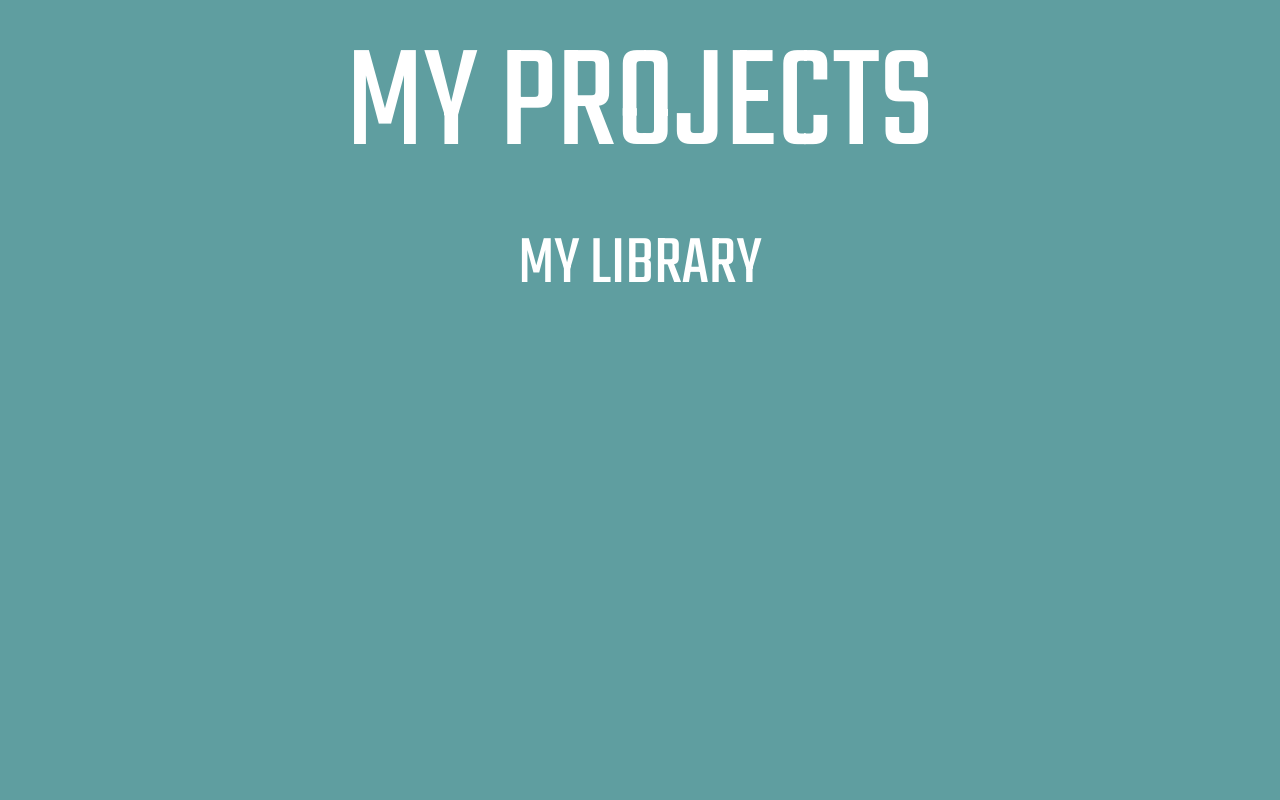
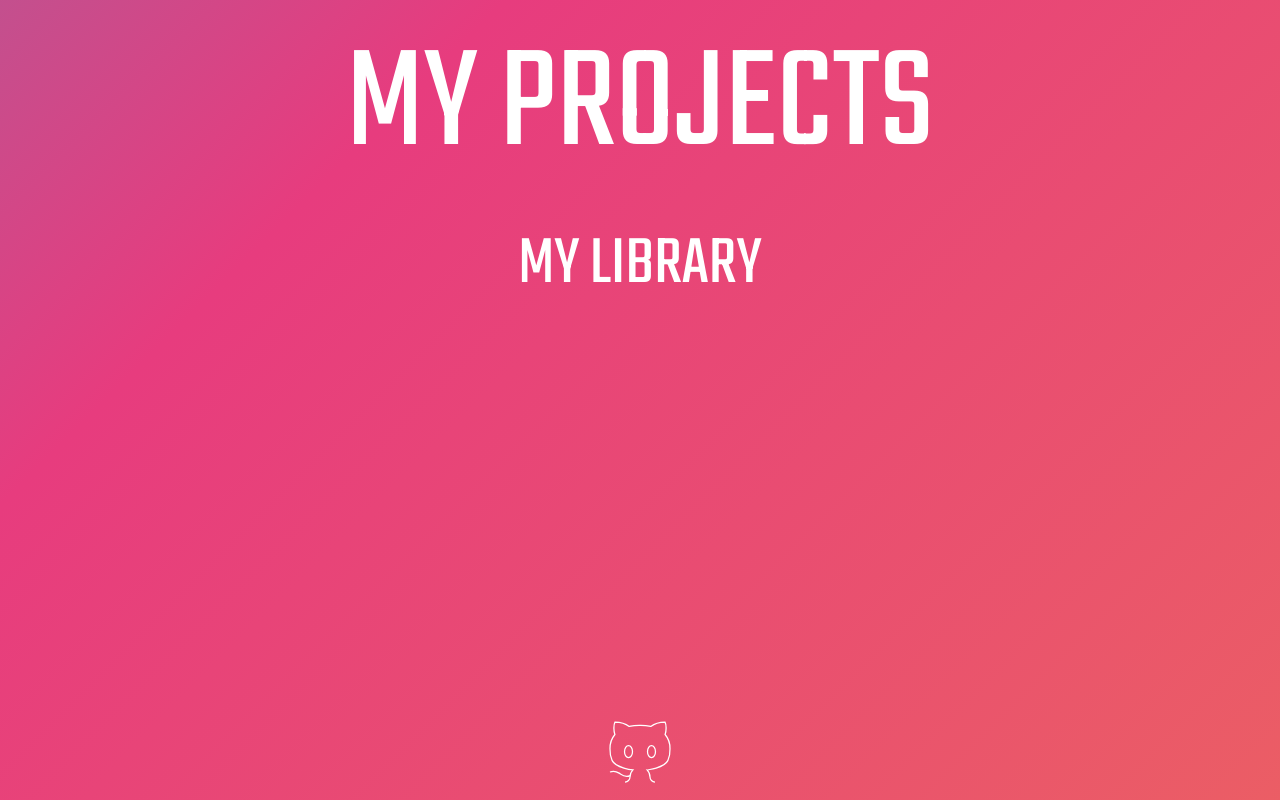
Before and after one commit to exp1x1/my-js, a website: page index.html in a window 1280 px wide. Drawn offline with Linux system fonts and the light colour scheme.

Commit message:
made some changes

```diff
--- a/index.html
+++ b/index.html
@@ -8,14 +8,16 @@
   <title>My Projects</title>
 </head>
 <body>
-  <div class="navbar">
-    MY PROJECTS
-  </div>
   <div class="container">
-    <a href="./project-my-library/index.html">MY LIBRARY</a>
+    <div class="navbar">
+      MY PROJECTS
+    </div>
+    <div class="container">
+      <a href="./project-my-library/index.html">MY LIBRARY</a>
+    </div>
   </div>
   <div class="footer">
-
+    <a href="https://github.com/exp1x1/my-js"><img src="./project-my-library/pic/github-svgrepo-com.svg" alt="github-logo"></a>
   </div>
 </body>
 </html>
--- a/project-my-library/style.css
+++ b/project-my-library/style.css
@@ -9,7 +9,7 @@
 
 @font-face {
   font-family: "roboto";
-  src: url(/fonts/ROBOTO/Roboto-Regular.ttf);
+  src: url(./fonts/ROBOTO/Roboto-Regular.ttf);
 }
 
 * {
@@ -24,6 +24,8 @@
   max-height: 100%;
 }
 
+
+
 .main {
   display: grid;
   height: 100%;
@@ -32,7 +34,7 @@
 }
 
 /* adjust navbar */
-nav {
+.nav {
   grid-column: 1/3;
   display: flex;
   width: 100%;
@@ -40,7 +42,6 @@
   justify-content: center;
   align-items: center;
   background-color: var(--primary-color);
-  -webkit-text-stroke: 1px rgba(0, 0, 0, 0.1);
   color: var(--secondry-color-white);
   margin: auto;
   box-shadow: 0 6px 7px -7px rgba(0, 0, 0, 0.45);
@@ -48,8 +49,18 @@
   top: 0px;
 }
 
+.nav > a {
+  /* justify-self: flex-start; */
+}
+.nav img {
+  width: 3rem;
+}
+
 /* title : my library */
 .title {
+  display: flex;
+  justify-content: center;
+  width: 90%;
   font-size: 3.3rem;
 }
 
@@ -139,4 +150,12 @@
   background-color: var(--primary-color);
   grid-column: 1/3;
   box-shadow: 0 -6px 7px -7px rgba(0, 0, 0, 0.45);
+  display: flex;
+  justify-content: center;
+  align-items: center;
 }
+
+.footer img {
+  width: 2.3rem;
+  border-radius: 50%;
+}
--- /dev/null
+++ b/project-tic-tac-toe/reset.css
@@ -0,0 +1,48 @@
+/* http://meyerweb.com/eric/tools/css/reset/
+   v2.0 | 20110126
+   License: none (public domain)
+*/
+
+html, body, div, span, applet, object, iframe,
+h1, h2, h3, h4, h5, h6, p, blockquote, pre,
+a, abbr, acronym, address, big, cite, code,
+del, dfn, em, img, ins, kbd, q, s, samp,
+small, strike, strong, sub, sup, tt, var,
+b, u, i, center,
+dl, dt, dd, ol, ul, li,
+fieldset, form, label, legend,
+table, caption, tbody, tfoot, thead, tr, th, td,
+article, aside, canvas, details, embed,
+figure, figcaption, footer, header, hgroup,
+menu, nav, output, ruby, section, summary,
+time, mark, audio, video {
+	margin: 0;
+	padding: 0;
+	border: 0;
+	font-size: 100%;
+	font: inherit;
+	vertical-align: baseline;
+}
+/* HTML5 display-role reset for older browsers */
+article, aside, details, figcaption, figure,
+footer, header, hgroup, menu, nav, section {
+	display: block;
+}
+body {
+	line-height: 1;
+}
+ol, ul {
+	list-style: none;
+}
+blockquote, q {
+	quotes: none;
+}
+blockquote:before, blockquote:after,
+q:before, q:after {
+	content: '';
+	content: none;
+}
+table {
+	border-collapse: collapse;
+	border-spacing: 0;
+}
--- a/project-tic-tac-toe/style.css
+++ b/project-tic-tac-toe/style.css
@@ -0,0 +1,3 @@
+.my{
+  background-color: aqua;
+}
--- a/style.css
+++ b/style.css
@@ -1,29 +1,64 @@
 @import url("https://fonts.googleapis.com/css2?family=Teko&display=swap");
 
-*{
-  font-family: 'Teko', sans-serif;
+* {
+  font-family: "Teko", sans-serif;
 }
-html,body{
+html,
+body {
   height: 100%;
-  color: rgb(255,255,255);
+  color: rgb(255, 255, 255);
   margin: 0;
   padding: 0;
 }
 
-body{
-  background-color: cadetblue;
+body {
+  background: linear-gradient(-45deg, #ee7752, #e73c7e, #23a6d5, #23d5ab);
+  background-size: 400% 400%;
+  animation: gradient 10s ease infinite;
+  height: 100vh;
+}
+
+@keyframes gradient {
+  0% {
+    background-position: 0% 25%;
+  }
+  /* 25%{
+    background-position: 25% 50%;
+  } */
+  50% {
+    background-position: 100% 50%;
+  }
+  /* 75%{
+    background-position: 25% 50%;
+  } */
+  100% {
+    background-position: 0% 25%;
+  }
+}
+
+.container {
   display: flex;
   flex-direction: column;
-  justify-content: center;
   align-items: center;
   height: fit-content;
 }
-
-a{
+.container a {
   text-decoration: none;
-  color: rgb(255,255,255);
+  color: rgb(255, 255, 255);
   font-size: 70px;
 }
-.navbar{
+.navbar {
   font-size: 150px;
 }
+
+.footer {
+  position: fixed;
+  width: 100%;
+  bottom: 0;
+  display: flex;
+  justify-content: center;
+}
+
+.footer img {
+  width: 80px;
+}
```
Also changed, not shown: project-my-library/index.html (+12 -5 lines), project-tic-tac-toe/index.html (+14 -0 lines), project-my-library/pic/github-svgrepo-com.svg (added), project-my-library/pic/integral-svgrepo-com.svg (added).
